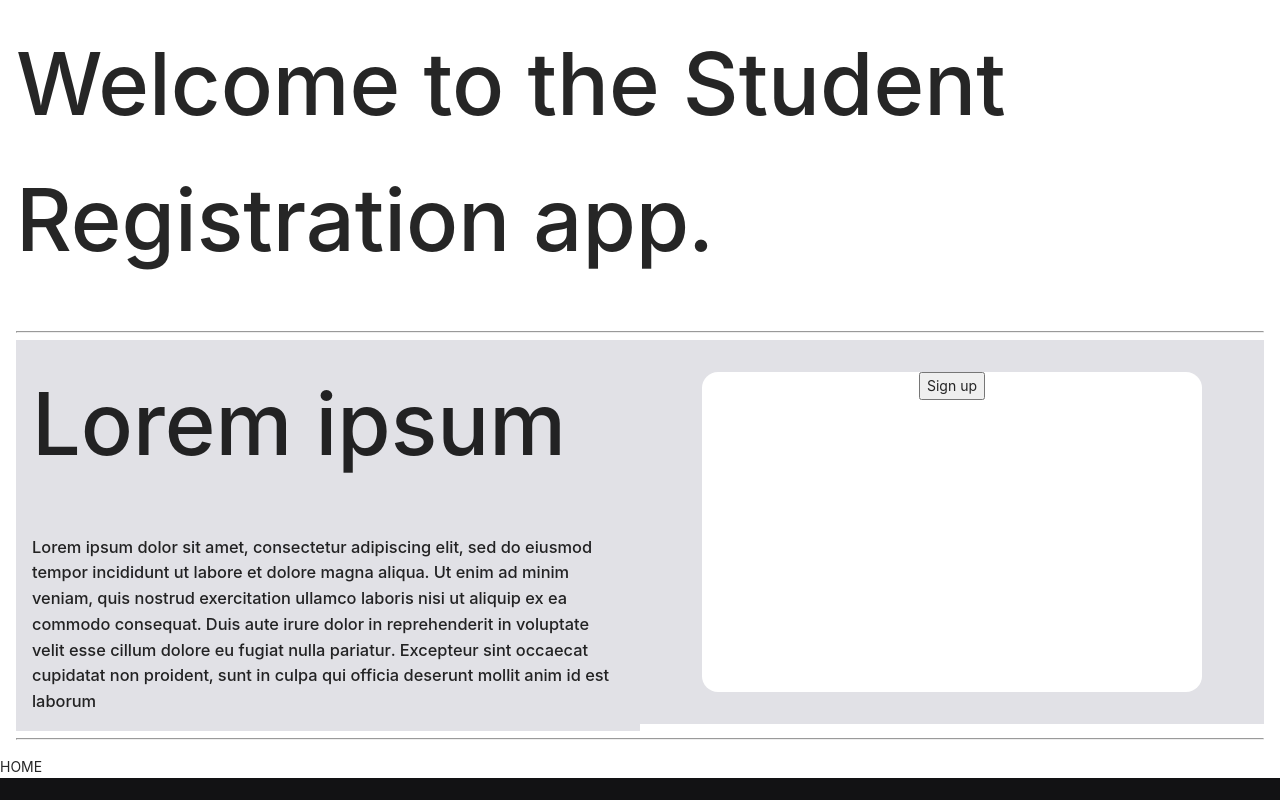
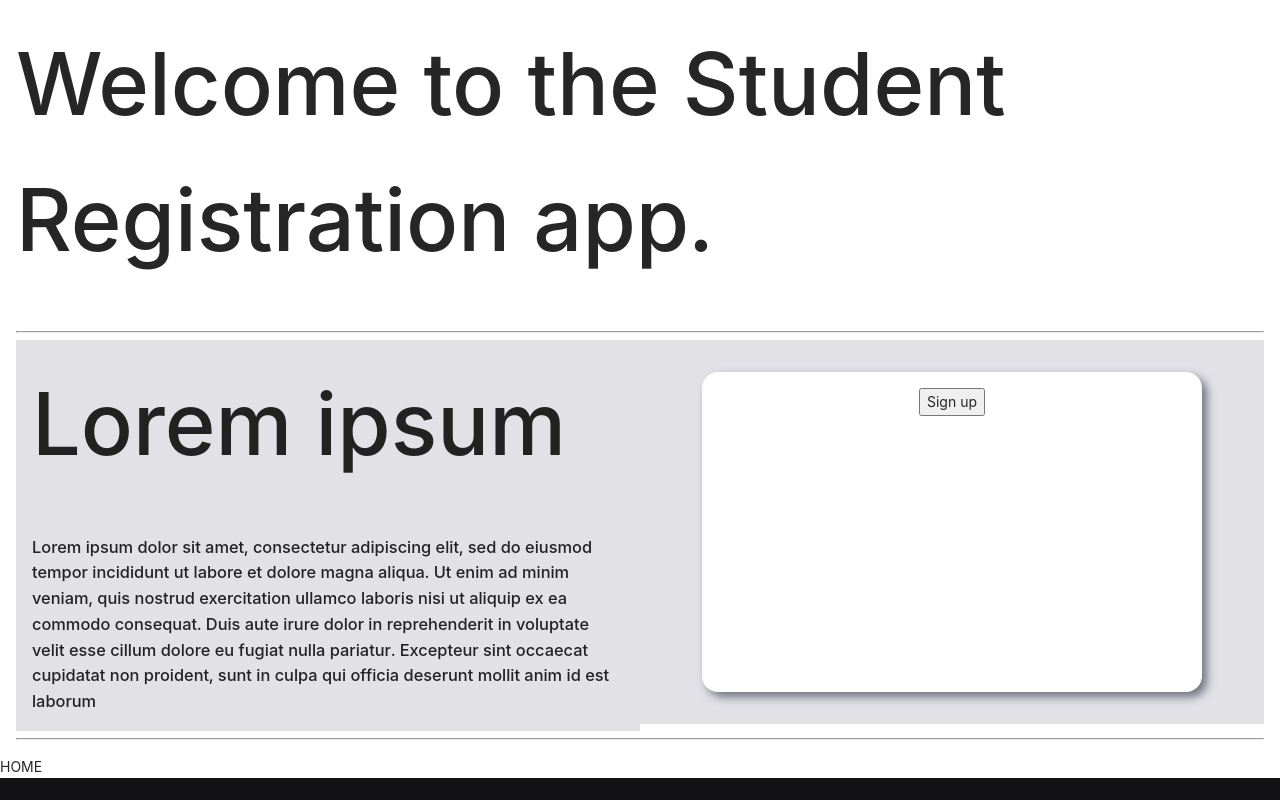
Before and after one commit to paulotolentino/curso-react-landing-page, a React (Create React App) app in the folder code/react/: page / in a window 1280 px wide. Shown: the top 800 px of the page. Built offline with nearby package versions, Linux system fonts and the light colour scheme.

Commit message:
MainCardUpdate

```diff
--- a/code/react/src/pages/Home/home.main.styles.ts
+++ b/code/react/src/pages/Home/home.main.styles.ts
@@ -23,7 +23,7 @@ export const AddMargin = styled.div`
   margin: 1rem;
 `;
 
-export const MainForm = styled.form`
+export const MainCard = styled.form`
   width: 80%;
   /* TODO remove */
   min-height: 20rem;
@@ -32,7 +32,10 @@ export const MainForm = styled.form`
   margin-top: 2rem;
   margin-bottom: 2rem;
 
+  padding: 1rem;
+
   border-radius: 1rem;
   text-align: center;
   background-color: ${colors.white};
+  box-shadow: 5px 5px 10px ${colors.support};
 `;
--- a/code/react/src/pages/Home/index.tsx
+++ b/code/react/src/pages/Home/index.tsx
@@ -2,7 +2,7 @@ import React from "react";
 import { Row } from "antd";
 import { useTranslation } from "react-i18next";
 
-import { Table, Table2Columns, AddMargin, MainForm } from "./home.main.styles";
+import { Table, Table2Columns, AddMargin, MainCard } from "./home.main.styles";
 import { CommentsList } from "../../components/CommentsList/index";
 
 type HomeType = {};
@@ -28,9 +28,9 @@ const Home: React.FC<HomeType> = () => {
             </AddMargin>
           </Table2Columns>
           <Table2Columns>
-            <MainForm>
+            <MainCard>
               <button onClick={handleSignUp}>{t("main.signup")}</button>
-            </MainForm>
+            </MainCard>
           </Table2Columns>
         </Table>
         <hr />
```
